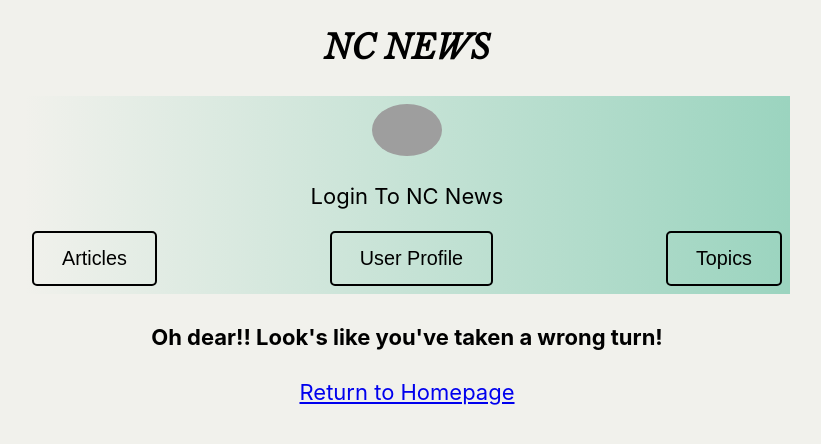
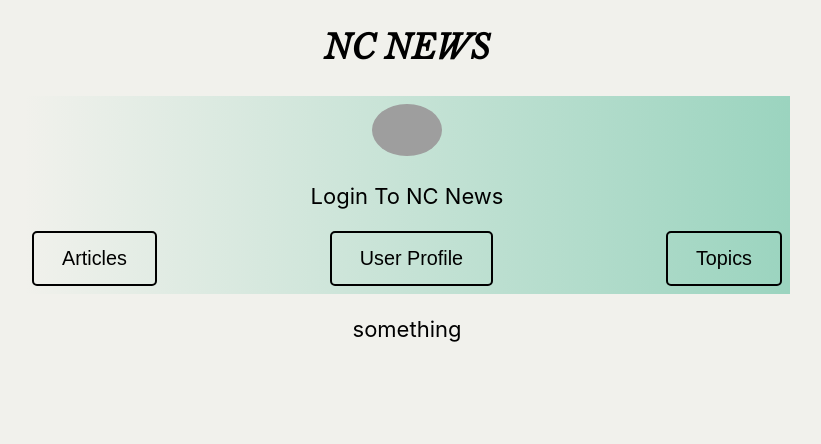
Before and after one commit to tubez7/nc-news, a React (Create React App) app: page /topics in a window 1280 px wide. Shown: the top 444 px of the page, without its empty margins (233-1054 px from the left). Built offline with nearby package versions, Linux system fonts and the light colour scheme; grey boxes are pictures that could not be loaded; a web font is replaced by a local one.

Commit message:
initial commit

```diff
--- a/src/App.js
+++ b/src/App.js
@@ -9,6 +9,7 @@ import Nav from "./components/Nav.jsx";
 import Home from "./components/Home";
 import ErrorPage from "./components/ErrorPage.jsx"
 import Article from "./components/Article";
+import TopicsList from "./components/TopicsList";
 
 function App() {
   const [loggedInUser, setLoggedInUser] = useState({
@@ -25,7 +26,8 @@ function App() {
         <Routes>
           <Route path="/" element={<Home />} />
           <Route path="/articles/:article_id" element={<Article />} />
-          {/* <Route path="/topics/:topic" element={<Topic />} /> */}
+          <Route path="/topics" element={<TopicsList />} />
+          {/* <Route path="/topics/:topic" element={<TopicsList />} /> */}
           <Route path="*" element={<ErrorPage />} />
         </Routes>
       </div>
--- a/src/components/Home.jsx
+++ b/src/components/Home.jsx
@@ -5,11 +5,12 @@ import ArticleList from "./ArticleList";
 
 export default function Home() {
   const [articles, setArticles] = useState([]);
+  const [topics, setTopics] = useState([]);
 
   return (
     <main>
-      <SearchBar articles={articles} setArticles={setArticles} />
-      <ArticleList articles={articles} setArticles={setArticles} />
+      <SearchBar articles={articles} setArticles={setArticles} topics={topics} setTopics={setTopics} />
+      <ArticleList articles={articles} setArticles={setArticles} topics={topics} setTopics={setTopics}/>
     </main>
   );
 }
--- /dev/null
+++ b/src/components/TopicsList.jsx
@@ -0,0 +1,3 @@
+export default function TopicsList() {
+  return <p>something</p>;
+}
```
